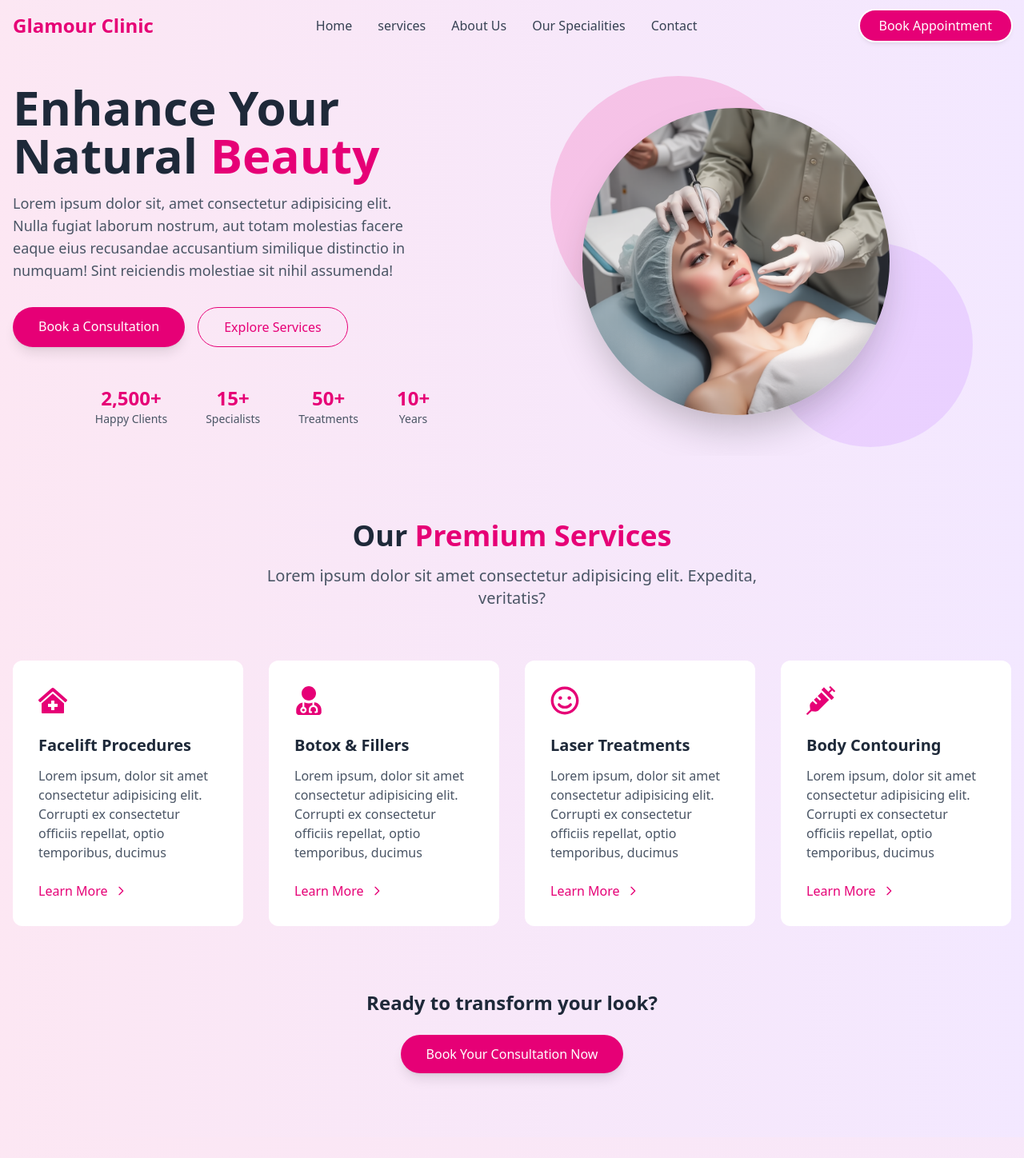
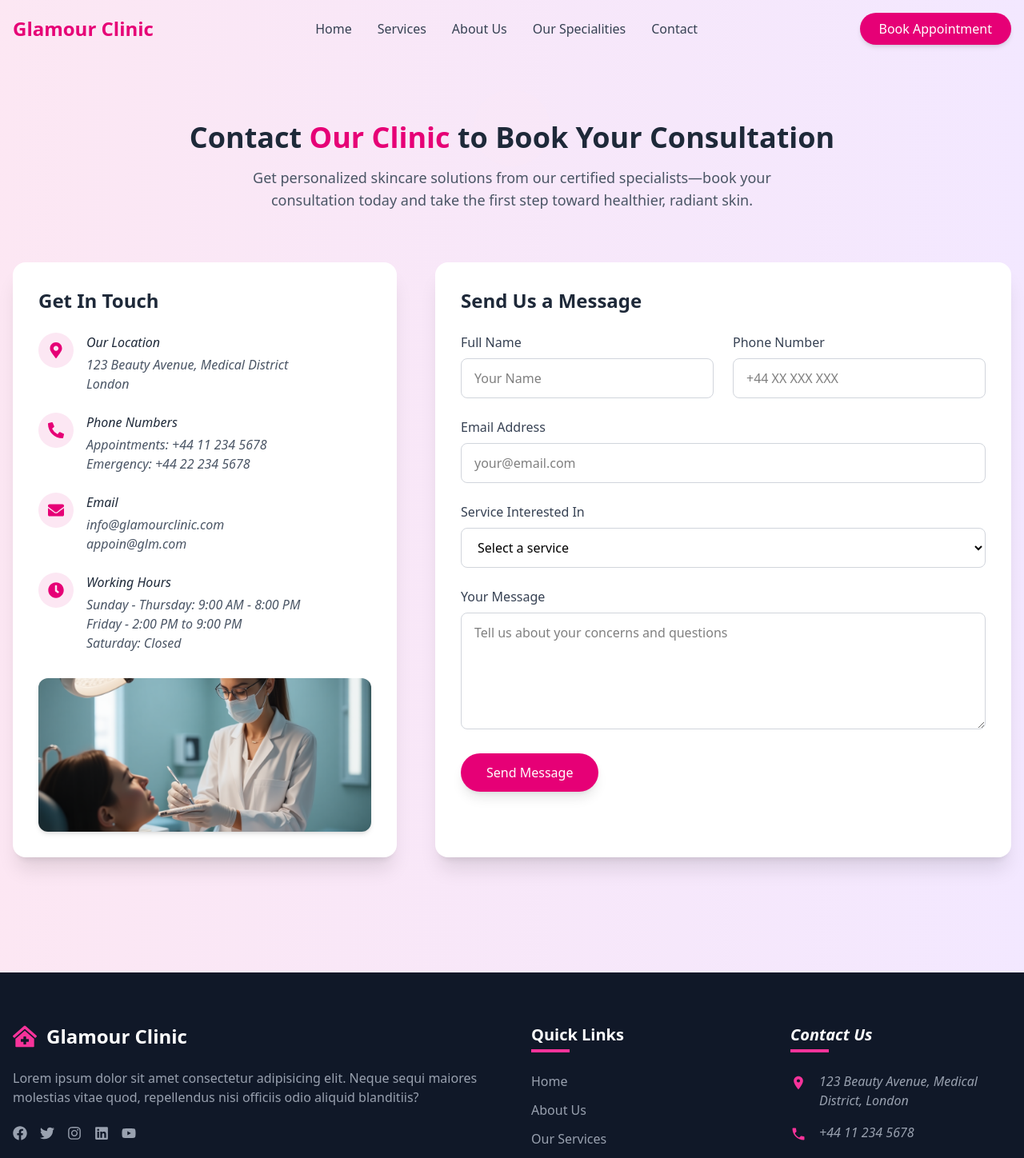
Before and after one commit to Blu-dev24/Clinic-project, a React (Vite) app: page /contact in a window 1280 px wide. Shown: the top 1448 px of the page at 80% size. Built offline with nearby package versions, Linux system fonts and the light colour scheme.

Commit message:
changed routing setup

```diff
--- a/src/App.jsx
+++ b/src/App.jsx
@@ -1,4 +1,5 @@
 import Contact from "./components/Contact";
+import { Navigate, Route, Routes } from 'react-router-dom'
 import React, { useEffect } from "react";
 import "aos/dist/aos.css";
 import Header from "./components/Header";
@@ -6,7 +7,9 @@ import Hero from "./components/Hero";
 import Services from "./components/Services";
 import About from "./components/About";
 import Specialists from "./components/Specialists";
+import Footer from "./components/Footer"
 import AOS from "aos";
+import ScrollManager from "./components/ScrollManager";
 
 const App = () => {
   useEffect(() => {
@@ -16,12 +19,17 @@ const App = () => {
   }, []);
   return (
     <div>
+      <ScrollManager />
       <Header />
-      <Hero />
-      <Services />
-      <About />
-      <Specialists />
-      <Contact />
+      <Routes>
+        <Route path="/" element={<Navigate to="/hero" />} />
+        <Route path="/hero" element={<Hero />} />
+        <Route path='/services' element={<Services />} />
+        <Route path='/about' element={<About />} />
+        <Route path='/specialists' element={<Specialists />} />
+        <Route path='/contact' element={<Contact />} />
+      </Routes>
+      <Footer />
     </div>
   );
 };
--- a/src/components/Contact.jsx
+++ b/src/components/Contact.jsx
@@ -93,11 +93,10 @@ const Contact = () => {
 
           {/* Actual heading and text */}
           <h1 className="text-3xl md:text-4xl font-bold text-gray-800 mb-4 relative z-10">
-            Contact <span className="text-pink-600">Our Clinic</span>
+            Contact <span className="text-pink-600">Our Clinic</span> to Book Your Consultation
           </h1>
           <p className="text-lg text-gray-600 max-w-2xl mx-auto relative z-10">
-            Lorem ipsum dolor sit amet consectetur adipisicing elit. Amet,
-            praesentium.
+            Get personalized skincare solutions from our certified specialists—book your consultation today and take the first step toward healthier, radiant skin.
           </p>
         </header>
 
@@ -235,17 +234,6 @@ const Contact = () => {
           data-aos-delay="600"
           className="mt-16 bg-white rounded-2xl shadow-xl overflow-hidden"
         >
-          <iframe
-            src="https://www.openstreetmap.org/export/embed.html?bbox=-0.12%2C51.50%2C-0.10%2C51.52&layer=mapnik"
-            width="100%"
-            height="450"
-            style={{ border: 0 }}
-            allowFullScreen=""
-            loading="lazy"
-            title="Clinic Location Map"
-            className="rounded-2xl"
-            aria-label="Clinic Location Map"
-          ></iframe>
         </figure>
       </div>
     </article>
--- /dev/null
+++ b/src/components/Footer.jsx
@@ -0,0 +1,143 @@
+import React from "react";
+import { FaInstagram, FaLinkedin, FaFacebook, FaTwitter, FaYoutube, FaClinicMedical } from "react-icons/fa";
+import { MdAccessAlarm, MdEmail, MdPhone, MdLocationOn, MdAccessTime } from "react-icons/md";
+
+const Footer = () => {
+  const socialLinks = [
+    { icon: <FaFacebook className="text-lg" />, label: "Facebook" },
+    { icon: <FaTwitter className="text-lg" />, label: "Twitter" },
+    { icon: <FaInstagram className="text-lg" />, label: "Instagram" },
+    { icon: <FaLinkedin className="text-lg" />, label: "LinkedIn" },
+    { icon: <FaYoutube className="text-lg" />, label: "Youtube" },
+  ];
+
+  const quickLinks = [
+    { text: "Home", href: "#" },
+    { text: "About Us", href: "#about" },
+    { text: "Our Services", href: "#services" },
+    { text: "Our Specialists", href: "#specialists" },
+    { text: "Contact Us", href: "#contact" },
+    { text: "Book Appointment", href: "#appointment" },
+  ];
+
+  const contactInfo = [
+    {
+      icon: (
+        <MdLocationOn className="text-pink-500 text-xl mt-1 mr-4 flex-shrink-0" />
+      ),
+      content: (
+        <a href="#" className="text-gray-400 hover:text-pink-500 transition">
+          123 Beauty Avenue, Medical District, London
+        </a>
+      ),
+    },
+    {
+      icon: (
+        <MdPhone className="text-pink-500 text-xl mt-1 mr-4 flex-shrink-0" />
+      ),
+      content: (
+        <a href="#" className="text-gray-400 hover:text-pink-500 transition">
+          +44 11 234 5678
+        </a>
+      ),
+    },
+    {
+      icon: (
+        <MdEmail className="text-pink-500 text-xl mt-1 mr-4 flex-shrink-0" />
+      ),
+      content: (
+        <a href="#" className="text-gray-400 hover:text-pink-500 transition">
+          info@glamclin.com
+        </a>
+      ),
+    },
+    {
+      icon: (
+        <MdAccessTime className="text-pink-500 text-xl mt-1 mr-4 flex-shrink-0" />
+      ),
+      content: (
+        <a href="#" className="text-gray-400 hover:text-pink-500 transition">
+          Sun-Thu: 9:00 AM - 8:00 PM, Fri: 2PM-9PM
+        </a>
+      ),
+    },
+  ];
+
+  const legalLinks = [
+    { text: "Privacy Policy", href: "#" },
+    { text: "Terms of Service", href: "#" },
+    { text: "Sitemap", href: "#" },
+  ];
+
+  return (
+    <footer className="bg-gray-900 text-white pt-16 pb-8">
+      <div className="container mx-auto px-4">
+        <div className="grid grid-cols-1 md:grid-cols-2 lg:grid-cols-4 gap-12 mb-12">
+          <section className="lg:col-span-2">
+            <header className="flex items-center mb-6">
+              <FaClinicMedical
+                className="text-3xl text-pink-500 mr-3"
+                aria-hidden="true"
+              />
+              <h2 className="text-2xl font-bold">Glamour Clinic</h2>
+            </header>
+            <p className="text-gray-400 mb-6">
+              Lorem ipsum dolor sit amet consectetur adipisicing elit. Neque
+              sequi maiores molestias vitae quod, repellendus nisi officiis odio
+              aliquid blanditiis?
+            </p>
+            <nav aria-label="Social media links">
+              <ul className="flex space-x-4">
+                {socialLinks.map((item, index) => (
+                  <li key={index}>
+                    <a
+                      href="#"
+                      className="text-gray-400 hover:text-pink-500 transition"
+                      aria-label={item.label}
+                    >
+                      {item.icon}
+                    </a>
+                  </li>
+                ))}
+              </ul>
+            </nav>
+          </section>
+          <section>
+            <h3 className="text-xl font-bold mb-6 relative pb-2 after:content-[''] after:absolute after:left-0 after:bottom-0 after:w-12 after:h-1 after:bg-pink-500">
+              Quick Links
+            </h3>
+            <nav aria-label="Quick Links">
+              <ul className="space-y-3">
+                {quickLinks.map((link, index) => (
+                  <li key={index}>
+                    <a
+                      href={link.href}
+                      className="text-gray-400 hover:text-pink-500 transition"
+                    >
+                      {link.text}
+                    </a>
+                  </li>
+                ))}
+              </ul>
+            </nav>
+          </section>
+          <address>
+            <h3 className="text-xl font-bold mb-6 relative pb-2 after:content-[''] after:absolute after:left-0 after:bottom-0 after:w-12 after:h-1 after:bg-pink-500">
+              Contact Us
+            </h3>
+            <ul className="space-y-4">
+              {contactInfo.map((info, index) => (
+                <li key={index} className="flex items-start">
+                  {info.icon}
+                  {info.content}
+                </li>
+              ))}
+            </ul>
+          </address>
+        </div>
+      </div>
+    </footer>
+  );
+};
+
+export default Footer;
--- a/src/components/Header.jsx
+++ b/src/components/Header.jsx
@@ -1,51 +1,37 @@
 import React, { useState } from "react";
+import { Link } from "react-router-dom";
 
 const Header = () => {
   const [isMenuOpen, setIsMenuOpen] = useState(false);
 
-  const toggleMenu = () => {
-    setIsMenuOpen(!isMenuOpen);
-  };
-
-  const navLinks = [
-    { href: "/", label: "Home" },
-    { href: "#services", label: "services" },
-    { href: "#about", label: "About Us" },
-    { href: "#specialities", label: "Our Specialities" },
-    { href: "#contact", label: "Contact" },
-  ];
+  const toggleMenu = () => setIsMenuOpen(!isMenuOpen);
 
   return (
     <header className="bg-gradient-to-r from-pink-100 to-purple-100 sticky top-0 z-50">
       <div className="container mx-auto px-4 py-4 flex justify-between items-center">
-        <a
-          href="/"
-          className="flex items-center focus:outline-none focus-visible:ring-2 focus-visible:ring-pink-600 rounded"
+
+        {/* Logo */}
+        <Link
+          to="/"
+          className="text-2xl font-bold text-pink-600 focus:outline-none focus-visible:ring-2 focus-visible:ring-pink-600 rounded"
         >
-          <h1 className="text-2xl font-bold text-pink-600">Glamour Clinic</h1>
-        </a>
+          Glamour Clinic
+        </Link>
 
-        <nav aria-label="primary investigation">
-          <ul className="hidden md:flex space-x-8">
-            {navLinks.map((link, index) => (
-              <li key={index}>
-                <a
-                  href={link.href}
-                  className="text-gray-700 hover:text-pink-600 transition-colors duration-200 focus:outline-none focus:ring-pink-600 focus:rounded"
-                >
-                  {link.label}
-                </a>
-              </li>
-            ))}
-          </ul>
+        {/* Desktop Nav (md and above) */}
+        <nav className="hidden md:flex space-x-8">
+          <Link to="/hero" className="navbarlinks">Home</Link>
+          <Link to="/services" className="navbarlinks">Services</Link>
+          <Link to="/about" className="navbarlinks">About Us</Link>
+          <Link to="/specialists" className="navbarlinks">Our Specialities</Link>
+          <Link to="/contact" className="navbarlinks">Contact</Link>
         </nav>
 
+        {/* Mobile Toggle */}
         <button
-          className="md:hidden p-2 focus: outline-none focus:ring-2 focus:ring-pink-600 rounded"
+          className="md:hidden p-2 focus:outline-none focus:ring-2 focus:ring-pink-600 rounded"
           onClick={toggleMenu}
           aria-label="Toggle Menu"
-          aria-expanded={isMenuOpen}
-          aria-controls="mobile-menu"
         >
           <svg
             className="w-6 h-6"
@@ -54,57 +40,34 @@ const Header = () => {
             viewBox="0 0 24 24"
           >
             {isMenuOpen ? (
-              <path
-                strokeLinecap="round"
-                strokeLinejoin="round"
-                strokeWidth={2}
-                d="M6 18L18 6M6 6l12 12"
-              ></path>
+              <path strokeLinecap="round" strokeLinejoin="round" strokeWidth={2} d="M6 18L18 6M6 6l12 12" />
             ) : (
-              <path
-                strokeLinecap="round"
-                strokeLinejoin="round"
-                strokeWidth={2}
-                d="M4 6h16M4 12h16M4 18h16"
-              ></path>
+              <path strokeLinecap="round" strokeLinejoin="round" strokeWidth={2} d="M4 6h16M4 12h16M4 18h16" />
             )}
           </svg>
         </button>
 
+        {/* Mobile Menu */}
         {isMenuOpen && (
-          <aside
-            id="mobile-menu"
-            className="md:hidden absolute top-16 left-0 right-0 bg-white shadow-lg py-4 px-4"
-            aria-label="Mobile Menu"
-          >
-            <nav aria-label="Mobile navigation">
-              <ul className="flex flex-col space-y-4">
-                {navLinks.map((link, index) => (
-                  <li key={index}>
-                    <a
-                      href={link.href}
-                      className="block text-gray-700 hover:text-pink-600 trasition-colors duration-200 py-2 px-2 focus:outline-none focus:ring-2 focus: ring-pink-600 focus:rounded"
-                      onClick={toggleMenu}
-                    >
-                      {link.label}
-                    </a>
-                  </li>
-                ))}
-              </ul>
+          <aside className="md:hidden absolute top-16 left-0 right-0 bg-white shadow-lg py-4 px-4">
+            <nav className="hidden md:flex space-x-8">
+              <Link to="/hero" className="navbarlinks">Home</Link>
+              <Link to="/services" className="navbarlinks">Services</Link>
+              <Link to="/about" className="navbarlinks">About Us</Link>
+              <Link to="/specialists" className="navbarlinks">Our Specialities</Link>
+              <Link to="/contact" className="navbarlinks">Contact</Link>
             </nav>
           </aside>
         )}
 
+        {/* CTA Button */}
+        <Link
+          to="/contact"
+          className="hidden md:block bg-pink-600 hover:bg-pink-700 text-white px-6 py-2 rounded-full transition-colors duration-200 shadow-md focus:outline-none focus:ring-2 focus:ring-pink-800"
+        >
+          Book Appointment
+        </Link>
 
-
-        <nav className="hidden md:block" aria-label="Appointment booking">
-          <a
-            href="appointment"
-            className="bg-pink-600 hover:bg-pink-700 text-white px-6 py-2 rounded-full transition-colors duration=200 shadow-md focus:outline-none focus:ring-2 focus:ring-pink-800 focus: ring-offset-2"
-          >
-            Book Appointment
-          </a>
-        </nav>
       </div>
     </header>
   );
--- a/src/components/Hero.jsx
+++ b/src/components/Hero.jsx
@@ -12,7 +12,7 @@ const Hero = () => {
   return (
     <section
       id="home"
-      className="relative overflow-hidden bg-gradient-to-r from-pink-100 to-purple-100"
+      className="relative overflow-hidden bg-gradient-to-r from-pink-100 to-purple-100 h-screen"
     >
       <article className="container mx-auto px-4 py-14 md:pt-10 pb-5 flex flex-col md:flex-row items-center">
         <div className="md:w-1/2 mb-10 md:mb-0">
--- /dev/null
+++ b/src/components/ScrollManager.jsx
@@ -0,0 +1,36 @@
+import React, { useEffect } from 'react'
+import { useLocation } from 'react-router-dom'
+
+const ScrollManager = () => {
+  const location = useLocation();
+
+  useEffect(() => {
+    // If browser has saved scroll (back/forward)
+    if ("scrollRestoration" in window.history) {
+      window.history.scrollRestoration = "manual";
+    }
+
+    const savedPosition = sessionStorage.getItem(location.key);
+
+    if (savedPosition) {
+      const { x, y } = JSON.parse(savedPosition);
+      window.scrollTo(x, y);
+    } else {
+      window.scrollTo(0, 0);
+    }
+
+    return () => {
+      sessionStorage.setItem(
+        location.key,
+        JSON.stringify({
+          x: window.scrollX,
+          y: window.scrollY,
+        })
+      );
+    };
+  }, [location]);
+
+  return null;
+};
+
+export default ScrollManager;
--- a/src/index.css
+++ b/src/index.css
@@ -1 +1,5 @@
 @import "tailwindcss";
+
+.navbarlinks {
+  @apply text-gray-700 hover:text-pink-600 transition-colors duration-200 focus:outline-none focus:ring-pink-600 focus:rounded;
+}
```
Also changed, not shown: src/components/Specialists.jsx (+5 -4 lines).
